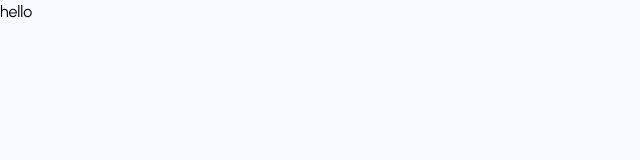
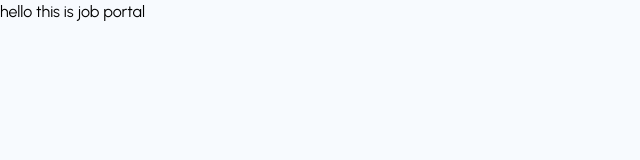
Before and after one commit to LaxmanGhimire7/job-portal, a React (Vite) app in the folder client/: page / in a window 1280 px wide. Shown: the top 160 px of the page, without its empty margins (0-640 px from the left). Built offline with nearby package versions, Linux system fonts and the light colour scheme; the HTML template or start-up script is replaced by a standard one.

Commit message:
added new components

```diff
--- a/client/src/Pages/LandingPage/components/Header.jsx
+++ b/client/src/Pages/LandingPage/components/Header.jsx
@@ -9,7 +9,7 @@ function Header() {
   return (
     <>
       <div>
-      hello
+      hello this is job portal
       </div>
     </>
   )
```
